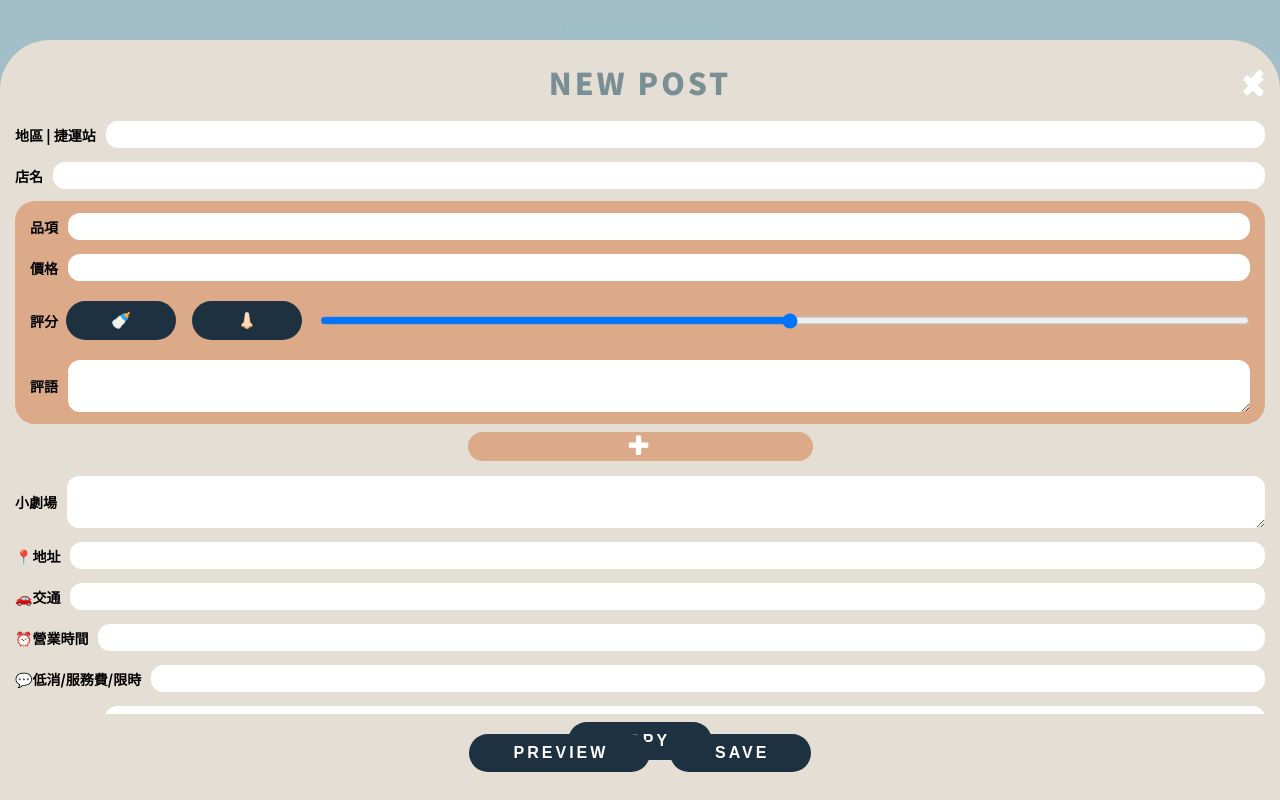
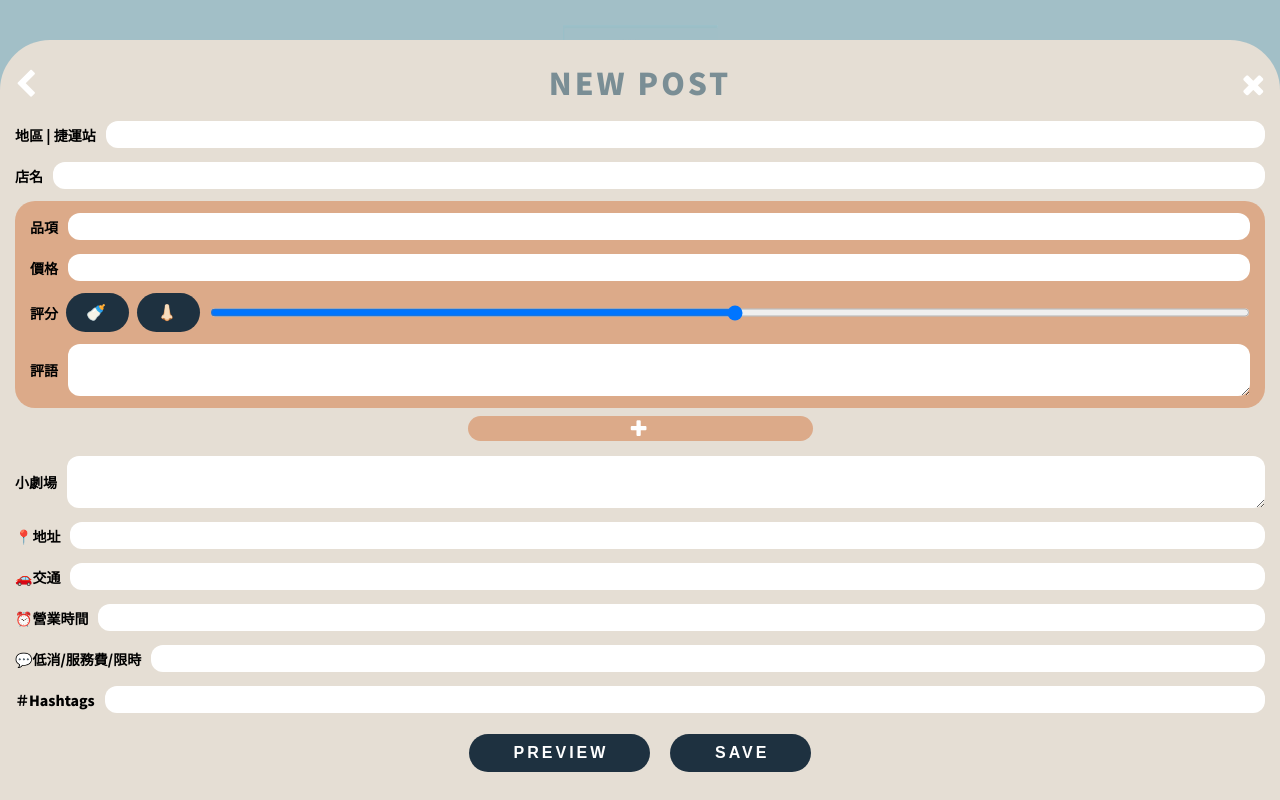
Before and after one commit to andy-techen/post-writer, a website: page index.html in a window 1280 px wide. Both pictures are taken after a click on the button "open-modal". Drawn offline with nearby package versions, Linux system fonts and the light colour scheme.

Commit message:
added font-awesome icons

```diff
--- a/public/styles/style.css
+++ b/public/styles/style.css
@@ -25,7 +25,7 @@ footer button {
     cursor: pointer;
     font-size: 40px;
     font-weight: 900;
-    padding: 5px 20px;
+    padding: 5px 18px;
 }
 footer button:hover {
     background-color: #000000;
@@ -44,7 +44,7 @@ img {
     text-align: center;
     width: 100%;
     z-index: 1;
-    animation: fadeIn 0.4s;
+    animation: fadeInBottom 0.4s;
 }
 #modal button {
     background-color: #1e3140;
@@ -75,15 +75,18 @@ img {
     color: #ffffff;
     cursor: pointer;
     font-size: 30px;
-    font-weight: bold;
     top: 20px;
     right: 15px;
     position: absolute;
 }
+#modal #previous-page {
+    right: auto;
+    left: 15px;
+}
 #modal #add-item {
     background-color: #dcaa89;
-    font-size: 25px;
-    padding: 0;
+    font-size: 20px;
+    padding: 2px 0 0 0;
     width: 345px;
 }
 .modal-content {
@@ -95,11 +98,14 @@ img {
     position: fixed;
     text-align: center;
     width: 100%;
-    animation: slideIn 0.4s;
+    animation: slideInBottom 0.4s;
 }
 .modal-form {
     overflow: scroll;
-    height: 600px;
+    height: calc(100vh - 200px);
+}
+.modal-preview {
+    display: none;
 }
 .input-group input, textarea {
     border: none;
@@ -127,7 +133,7 @@ img {
     margin: 5px 15px 0;
     padding: 5px 0;
 }
-#modal #rating-bao, #modal #rating-bee {
+#modal .rating-bao, #modal .rating-bee {
     font-size: 16px;
     padding: 10px 20px;
     margin: 0 0 0 8px;
@@ -137,7 +143,7 @@ img {
     from {opacity: 0}
     to {opacity: 1}
 }
-@keyframes slideIn {
+@keyframes slideInBottom {
     from {bottom: -300px; opacity: 0}
     to {bottom: 0; opacity: 1}
 }
```
